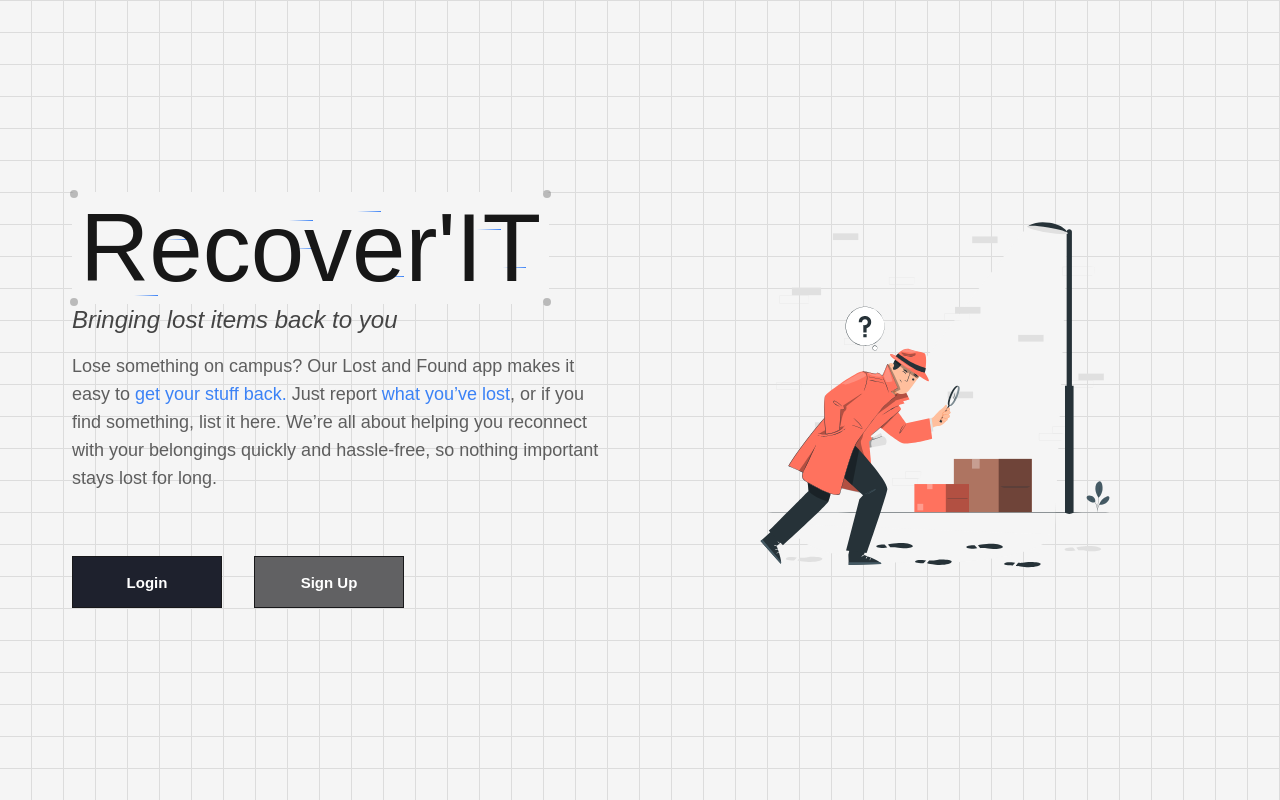
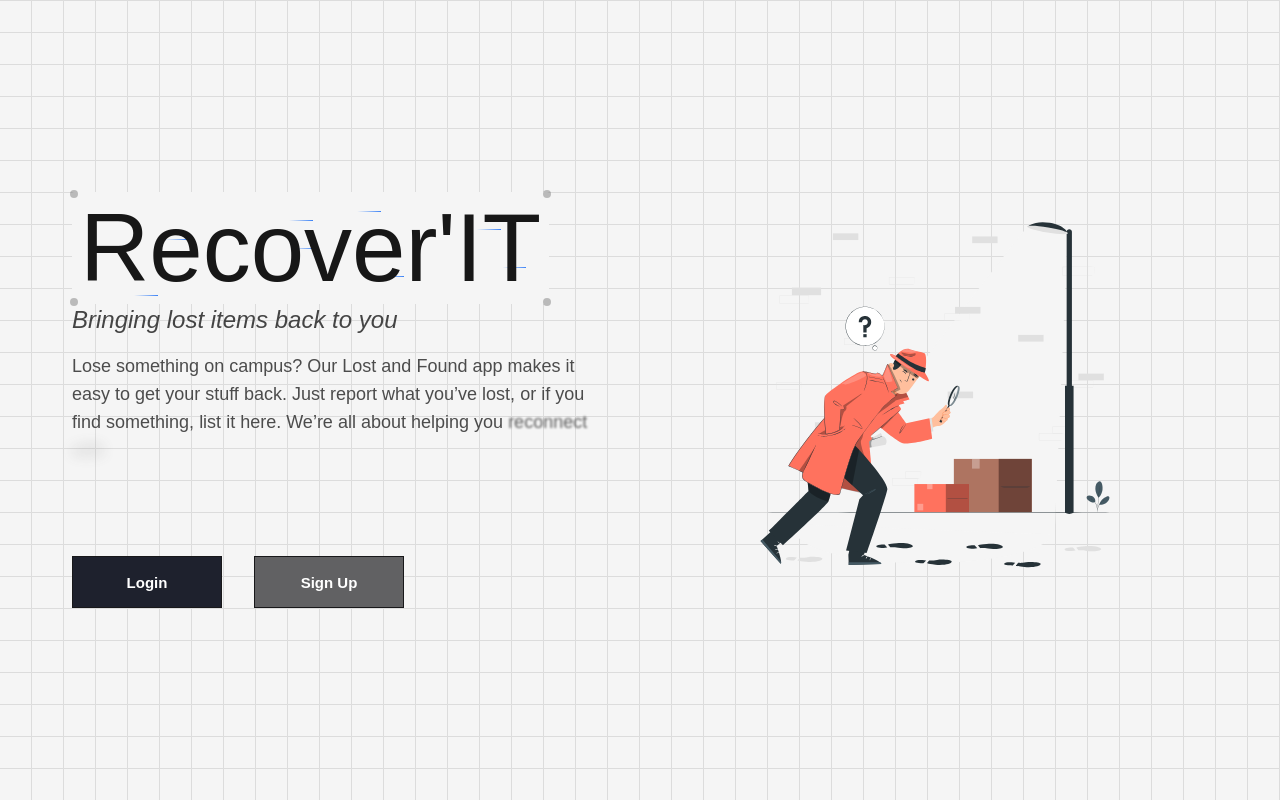
Before and after one commit to constayush/RecoverIT, a React (Vite) app: page / in a window 1280 px wide. Built offline with nearby package versions, Linux system fonts and the light colour scheme.

Commit message:
text animation added (auth page)

```diff
--- a/src/components/AuthPage.jsx
+++ b/src/components/AuthPage.jsx
@@ -3,10 +3,16 @@ import logo from '../../public/logo.svg';
 import { Link } from 'react-router-dom';
 import { Cover } from './ui/cover';
 import { AuroraBackground,  } from "./ui/aurora-background";
-
+import { TextGenerateEffect } from "./ui/text-generate-effect";
 import { motion } from "framer-motion";
 import { ZIndex } from '@tsparticles/engine';
 function AuthPage() {
+
+
+  const words = `Lose something on campus? Our Lost and Found app makes it easy to get your stuff back. Just report what you’ve lost, or if you find something, list it here. We’re all about helping you reconnect with your belongings quickly and hassle-free, so nothing important stays lost for long.`;
+
+
+
   return (
     <AuroraBackground className={'z-50'}>
       <motion.div
@@ -29,9 +35,9 @@ function AuthPage() {
         <p className='text-xl lg:text-2xl logoFont italic text-[#444444] mb-4'>
           Bringing lost items back to you
         </p>
-        <p className='text-base lg:text-lg logoFont text-[#5e5e5e] mb-8 lg:mb-16'>
-          Lose something on campus? Our Lost and Found app makes it easy to <span className='text-blue-500'>get your stuff back.</span> Just report <span className='text-blue-500'>what you’ve lost</span>, or if you find something, list it here. We’re all about helping you reconnect with your belongings quickly and hassle-free, so nothing important stays lost for long.
-        </p>
+
+        <TextGenerateEffect className="" words={words} />
+
         <div className='button-wrapper flex flex-row lg:flex-row gap-4 lg:gap-8'>
           <Link to='/login'>
             <button className='button-gen loginBtn w-full lg:w-[150px]'>
--- a/src/components/Home.jsx
+++ b/src/components/Home.jsx
@@ -4,7 +4,12 @@
 import React from "react";
 import { CardBody, CardContainer, CardItem } from "./ui/3d-card";
 import Navbar from './ui/Navbar'
+
 export function Home() {
+
+
+
+
   return (<div className="overflow-x-hidden">
 
 
--- a/src/components/ui/text-generate-effect.jsx
+++ b/src/components/ui/text-generate-effect.jsx
@@ -7,7 +7,7 @@ export const TextGenerateEffect = ({
   words,
   className,
   filter = true,
-  duration = 0.5
+  duration = 0.3
 }) => {
   const [scope, animate] = useAnimate();
   let wordsArray = words.split(" ");
@@ -17,7 +17,7 @@ export const TextGenerateEffect = ({
       filter: filter ? "blur(0px)" : "none",
     }, {
       duration: duration ? duration : 1,
-      delay: stagger(0.2),
+      delay: stagger(0.15),
     });
   }, [scope.current]);
 
@@ -28,7 +28,7 @@ export const TextGenerateEffect = ({
           return (
             (<motion.span
               key={word + idx}
-              className="dark:text-white text-black opacity-0"
+              className="text-[#4c4c4c] opacity-0"
               style={{
                 filter: filter ? "blur(10px)" : "none",
               }}>
@@ -41,10 +41,10 @@ export const TextGenerateEffect = ({
   };
 
   return (
-    (<div className={cn("font-bold", className)}>
-      <div className="mt-4">
+    (<div className={cn("", className)}>
+      <div className="">
         <div
-          className=" dark:text-white text-black text-2xl leading-snug tracking-wide">
+          className="text-base lg:text-lg logoFont  mb-8 lg:mb-16 ">
           {renderWords()}
         </div>
       </div>
--- a/src/output.css
+++ b/src/output.css
@@ -1343,6 +1343,11 @@ video {
   padding-inline-start: 0.75rem;
 }
 
+.text-2xl {
+  font-size: 1.5rem;
+  line-height: 2rem;
+}
+
 .text-5xl {
   font-size: 3rem;
   line-height: 1;
@@ -1368,6 +1373,10 @@ video {
   line-height: 1rem;
 }
 
+.text-\[\.8rem\] {
+  font-size: .8rem;
+}
+
 .font-bold {
   font-weight: 700;
 }
@@ -1386,6 +1395,14 @@ video {
 
 .italic {
   font-style: italic;
+}
+
+.leading-snug {
+  line-height: 1.375;
+}
+
+.tracking-wide {
+  letter-spacing: 0.025em;
 }
 
 .text-\[\#444444\] {
@@ -1398,6 +1415,11 @@ video {
   color: rgb(94 94 94 / var(--tw-text-opacity));
 }
 
+.text-black {
+  --tw-text-opacity: 1;
+  color: rgb(0 0 0 / var(--tw-text-opacity));
+}
+
 .text-blue-500 {
   --tw-text-opacity: 1;
   color: rgb(59 130 246 / var(--tw-text-opacity));
@@ -1441,6 +1463,11 @@ video {
 .text-white {
   --tw-text-opacity: 1;
   color: rgb(255 255 255 / var(--tw-text-opacity));
+}
+
+.text-\[\#4c4c4c\] {
+  --tw-text-opacity: 1;
+  color: rgb(76 76 76 / var(--tw-text-opacity));
 }
 
 .opacity-0 {
@@ -1899,10 +1926,6 @@ html,body {
 }
 
 @media (min-width: 640px) {
-  .sm\:hidden {
-    display: none;
-  }
-
   .sm\:w-\[30rem\] {
     width: 30rem;
   }
```
